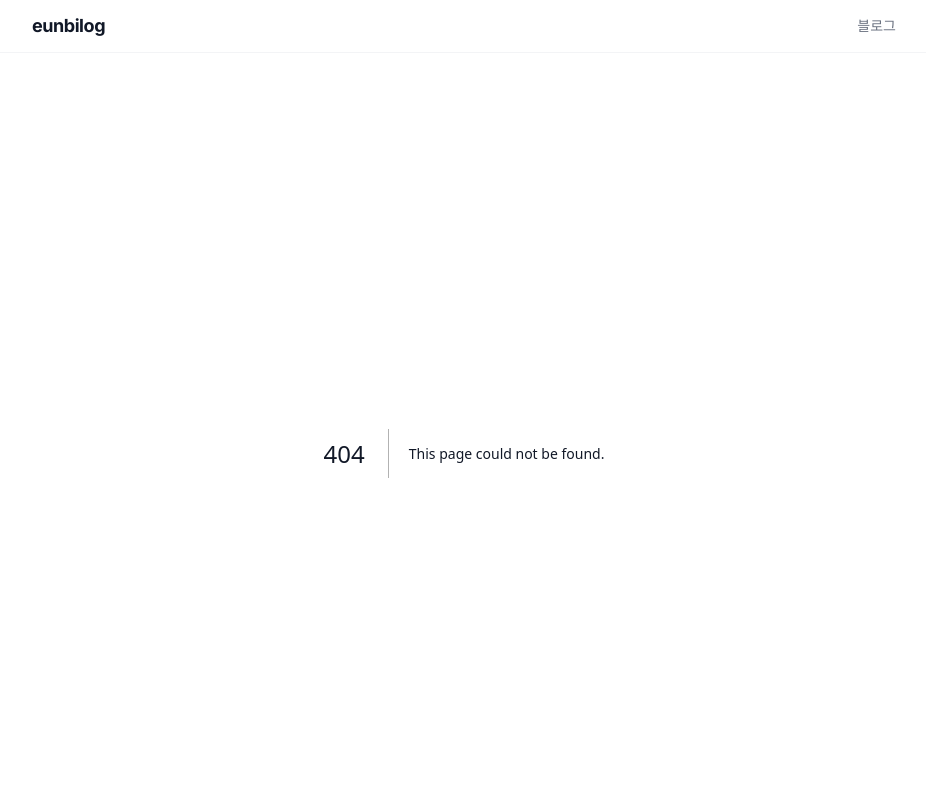
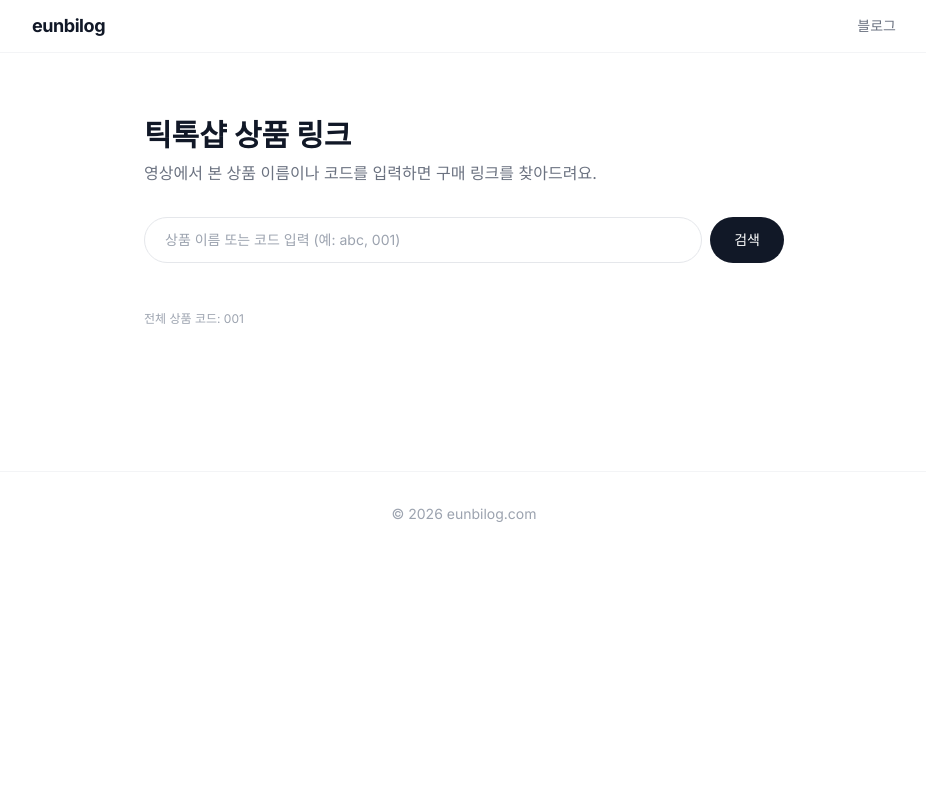
Before and after one commit to eun98bi/eunbilog, a Next.js app: page /tiktokshop in a window 1280 px wide. Before the commit this address had no page. Shown: the top 800 px of the page, without its empty margins (176-1102 px from the left). Built offline with nearby package versions, Linux system fonts and the light colour scheme.

Commit message:
feat: add tiktokshop product link search page

```diff
--- /dev/null
+++ b/app/tiktokshop/page.tsx
@@ -0,0 +1,78 @@
+'use client'
+
+import { useState } from 'react'
+import { TIKTOK_PRODUCTS, searchTikTokProducts, type TikTokProduct } from '@/lib/tiktokshop'
+
+export default function TikTokShopPage() {
+  const [query, setQuery] = useState('')
+  const [results, setResults] = useState<TikTokProduct[]>([])
+  const [searched, setSearched] = useState(false)
+
+  const handleSearch = (e: React.FormEvent) => {
+    e.preventDefault()
+    setResults(searchTikTokProducts(query))
+    setSearched(true)
+  }
+
+  return (
+    <main className="mx-auto max-w-2xl px-4 py-16">
+      <h1 className="mb-2 text-3xl font-bold text-gray-900">틱톡샵 상품 링크</h1>
+      <p className="mb-8 text-gray-500">
+        영상에서 본 상품 이름이나 코드를 입력하면 구매 링크를 찾아드려요.
+      </p>
+
+      <form onSubmit={handleSearch} className="mb-8 flex gap-2">
+        <input
+          type="text"
+          value={query}
+          onChange={(e) => setQuery(e.target.value)}
+          placeholder="상품 이름 또는 코드 입력 (예: abc, 001)"
+          className="flex-1 rounded-full border border-gray-200 px-5 py-3 text-sm focus:border-gray-900 focus:outline-none"
+        />
+        <button
+          type="submit"
+          className="rounded-full bg-gray-900 px-6 py-3 text-sm font-medium text-white transition hover:bg-gray-700"
+        >
+          검색
+        </button>
+      </form>
+
+      {searched && results.length === 0 && (
+        <p className="text-sm text-gray-400">
+          일치하는 상품을 찾지 못했어요. 영상 설명란의 상품 코드를 다시 확인해주세요.
+        </p>
+      )}
+
+      <ul className="space-y-4">
+        {results.map((product) => (
+          <li
+            key={product.code}
+            className="rounded-2xl border border-gray-200 p-5"
+          >
+            <div className="mb-1 text-xs font-medium text-gray-400">
+              상품코드 {product.code}
+            </div>
+            <h2 className="mb-1 text-lg font-semibold text-gray-900">{product.name}</h2>
+            {product.description && (
+              <p className="mb-3 text-sm text-gray-500">{product.description}</p>
+            )}
+            <a
+              href={product.amazonUrl}
+              target="_blank"
+              rel="nofollow sponsored noopener"
+              className="inline-block rounded-full bg-gray-900 px-5 py-2 text-sm font-medium text-white transition hover:bg-gray-700"
+            >
+              아마존에서 구매하기 →
+            </a>
+          </li>
+        ))}
+      </ul>
+
+      {!searched && (
+        <div className="mt-12 text-xs text-gray-400">
+          전체 상품 코드: {TIKTOK_PRODUCTS.map((p) => p.code).join(', ')}
+        </div>
+      )}
+    </main>
+  )
+}
--- /dev/null
+++ b/lib/tiktokshop.ts
@@ -0,0 +1,32 @@
+export interface TikTokProduct {
+  code: string
+  name: string
+  amazonUrl: string
+  image?: string
+  description?: string
+}
+
+export const TIKTOK_PRODUCTS: TikTokProduct[] = [
+  {
+    code: '001',
+    name: 'abc',
+    amazonUrl: 'https://www.amazon.com/dp/REPLACE_WITH_ASIN?tag=YOUR_AFFILIATE_TAG-20',
+    description: '틱톡 영상에서 소개한 상품입니다.',
+  },
+]
+
+export function findTikTokProduct(query: string): TikTokProduct | undefined {
+  const q = query.trim().toLowerCase()
+  if (!q) return undefined
+  return TIKTOK_PRODUCTS.find(
+    (p) => p.code.toLowerCase() === q || p.name.toLowerCase() === q
+  )
+}
+
+export function searchTikTokProducts(query: string): TikTokProduct[] {
+  const q = query.trim().toLowerCase()
+  if (!q) return []
+  return TIKTOK_PRODUCTS.filter(
+    (p) => p.code.toLowerCase().includes(q) || p.name.toLowerCase().includes(q)
+  )
+}
```
